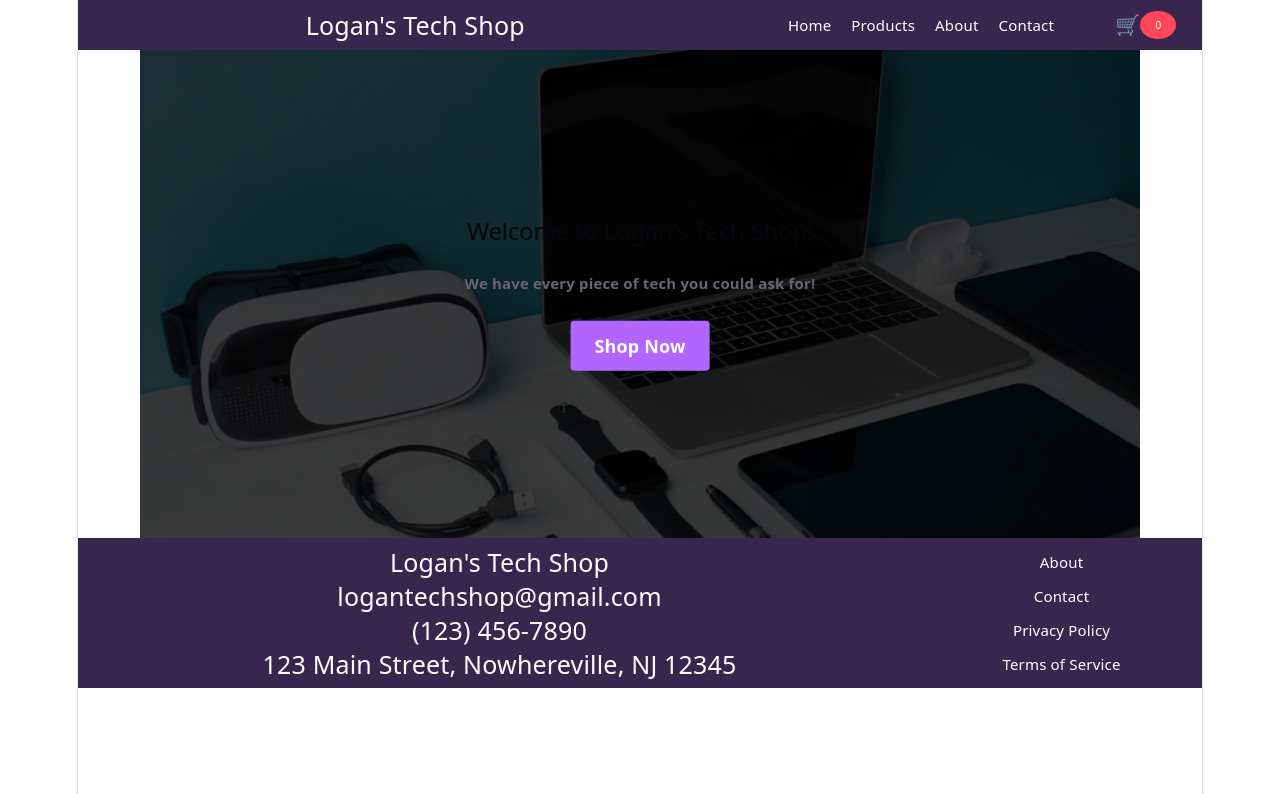
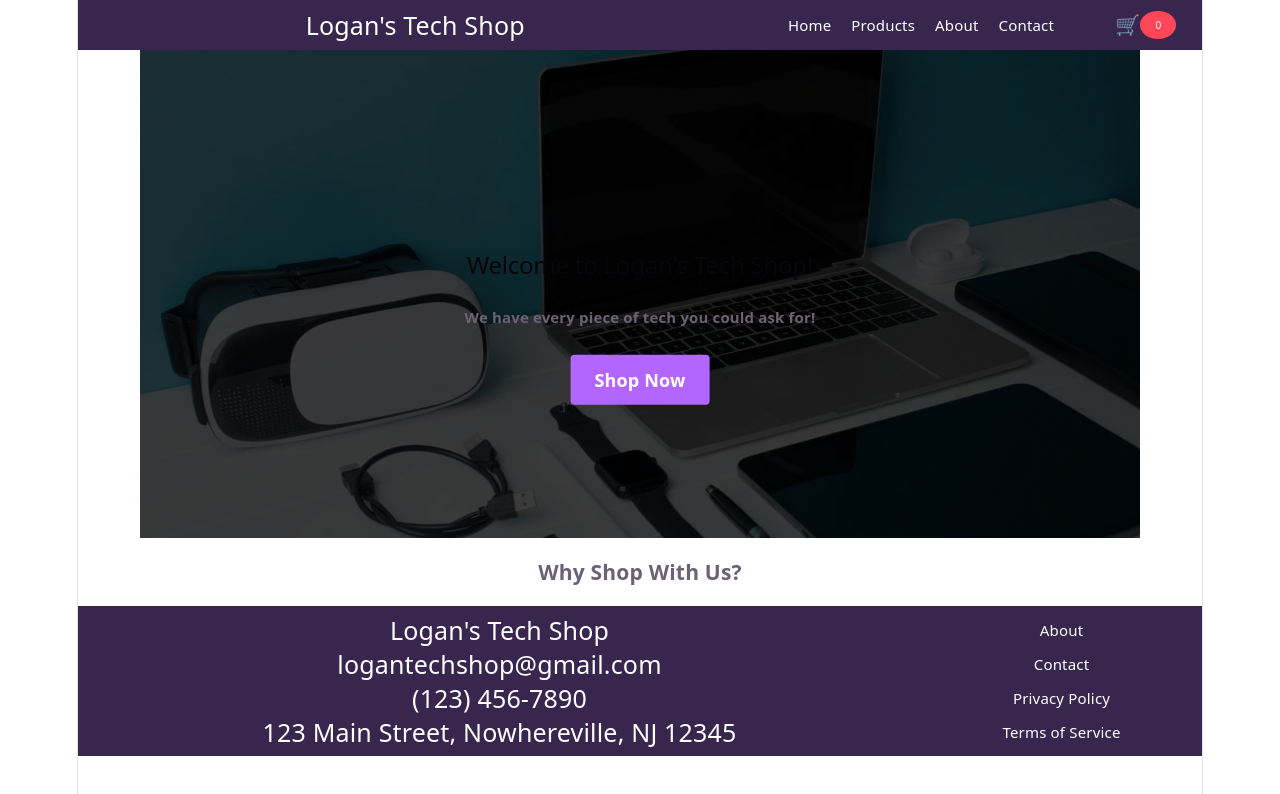
Before and after one commit to lbell13131313-sudo/assignment-4-multi-page, a React (Vite) app in the folder online-store-logan/: page / in a window 1280 px wide. Shown: the top 794 px of the page. Built offline with nearby package versions, Linux system fonts and the light colour scheme.

Commit message:
saving cause going to work soon

```diff
--- a/online-store-logan/src/App.jsx
+++ b/online-store-logan/src/App.jsx
@@ -1,9 +1,6 @@
 import './App.css'
-import ProductCard from './components/ProductCard' // allows us to use the Product Card function from ProductCard.jsx
 import Header from './components/Header'
-import Hero from './components/Hero'
 import Footer from './components/Footer'
-import CartItem from './components/CartItem'
 
 import CartPage from './pages/CartPage'
 import HomePage from './pages/HomePage'
@@ -11,7 +8,7 @@ import ProductDetailsPage from './pages/ProductDetailsPage'
 import ProductPage from './pages/ProductPage'
 
 import { useState } from 'react'
-import { BrowserRouter, Routes, Route, Link } from 'react-router-dom'
+import { BrowserRouter, Routes, Route } from 'react-router-dom'
 
 
 // please note that my page is in dark mode
--- a/online-store-logan/src/components/Hero.css
+++ b/online-store-logan/src/components/Hero.css
@@ -2,6 +2,7 @@
     display: flex;
     justify-content: center;
     align-items: center;
+    flex-direction: column
 }
 
 .hero-image {
--- a/online-store-logan/src/components/Hero.jsx
+++ b/online-store-logan/src/components/Hero.jsx
@@ -12,6 +12,7 @@ function Hero({image}) {
                     className="image"
                 />
             </a>
+
             <div className="hero-overlay">
                 <h2>Welcome to Logan's Tech Shop!</h2>
                 <h5>We have every piece of tech you could ask for!</h5>
@@ -19,6 +20,14 @@ function Hero({image}) {
                     Shop Now
                 </Link>
             </div>
+
+            <h3>Why Shop With Us?</h3>
+
+            <div>
+                <a></a>
+                <a></a>
+                <a></a>
+            </div>
         </div>
     );
 }
```
